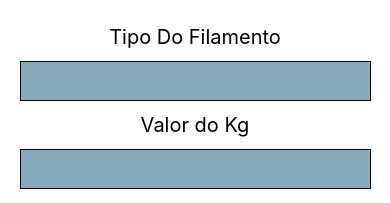
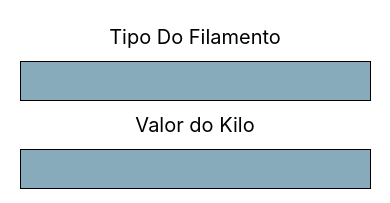
Before and after one commit to ICEI-PUC-Minas-PMV-ADS/ads-2024-1-e3-proj-mov-t8-pmv-ads-2024-1-e3-proj-printpro-wizard, a React Native app in the folder print-pro/: screen /CalcDetalhado in a window 390 px wide. Shown: the top 203 px of the page. Built offline with nearby package versions, Linux system fonts and the light colour scheme.

Commit message:
Update CalcDetalhado.js

```diff
--- a/print-pro/src/pages/CalcDetalhado.js
+++ b/print-pro/src/pages/CalcDetalhado.js
@@ -17,7 +17,7 @@ const CalcDetalhado = () => {
         <Text style={styles.text}>Tipo Do Filamento</Text>
         <TextInput keyboardType="default" onChangeText={onChangeResource} value={resource} style={styles.input}/>
 
-        <Text style={styles.text}>Valor do Kg</Text>
+        <Text style={styles.text}>Valor do Kilo</Text>
         <TextInput keyboardType="numeric" onChangeText={onChangeEnergy} value={energy} style={styles.input}/>
 
         <Text style={styles.text}>Preço por kWh</Text>
```
